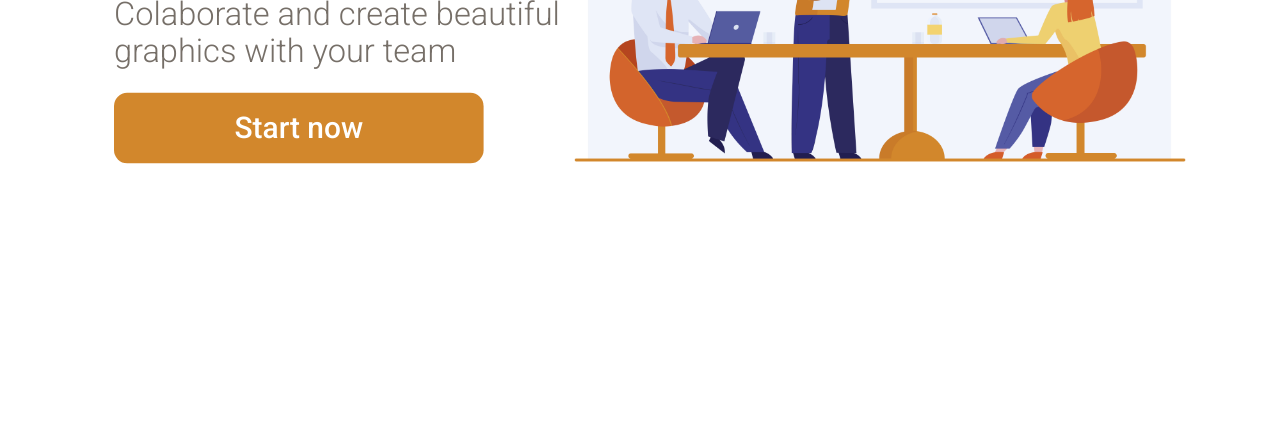
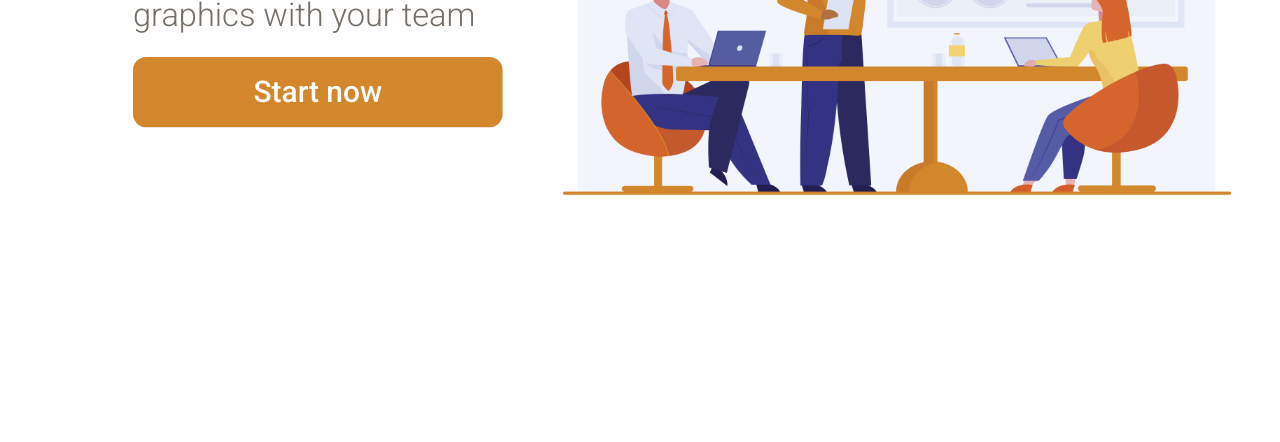
Before and after one commit to RikellyH/DevChallenge1, a plain HTML site: page index.html in a window 1280 px wide. Shown: the part 358-800 px from the top of the page. Drawn offline with Linux system fonts and the light colour scheme.

Commit message:
alterações

```diff
--- a/css/style.css
+++ b/css/style.css
@@ -13,6 +13,9 @@
 
 main {
   color: var(--gray);
+  display: flex;
+  flex-direction: column;
+  align-items: center;
 }
 
 .container {
@@ -49,11 +52,11 @@ section {
 
   display: flex;
   flex-direction: row-reverse;
-  align-items: center;
 }
 
 .body {
-  padding-left: 10rem;
+  padding-top: 10px;
+  margin-right: -72px;
   transform: scale(1.1);
 }
 
@@ -84,8 +87,8 @@ button {
 }
 
 .img-pessoas img {
-  width: 640px;
+  width: 700px;
   height: auto;
   float: left;
-  transform: translateX(-50px);
+  transform: translateX(-18px);
 }
```
